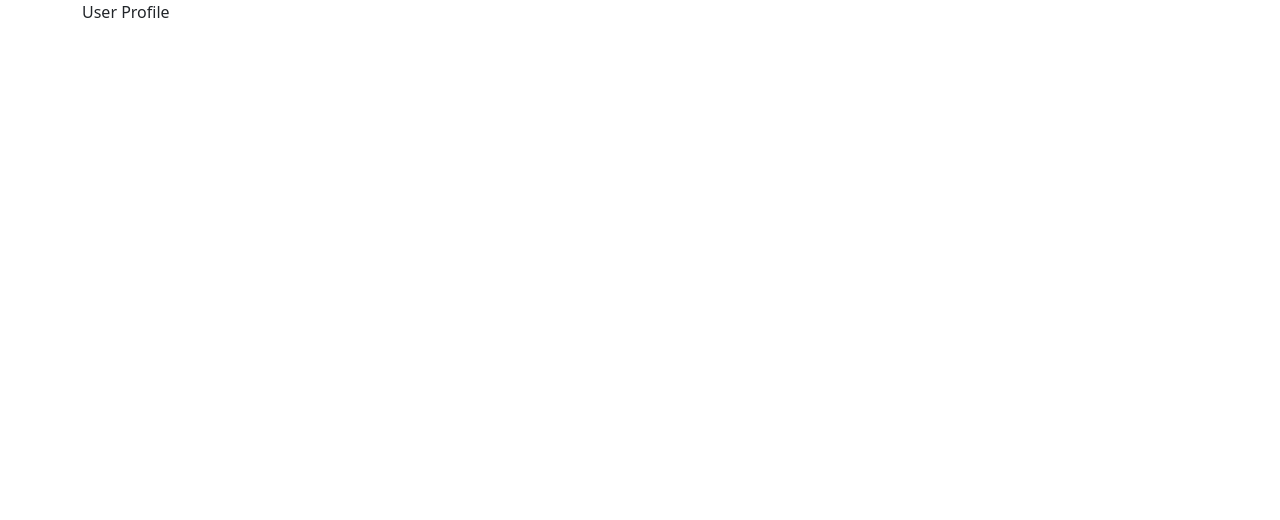
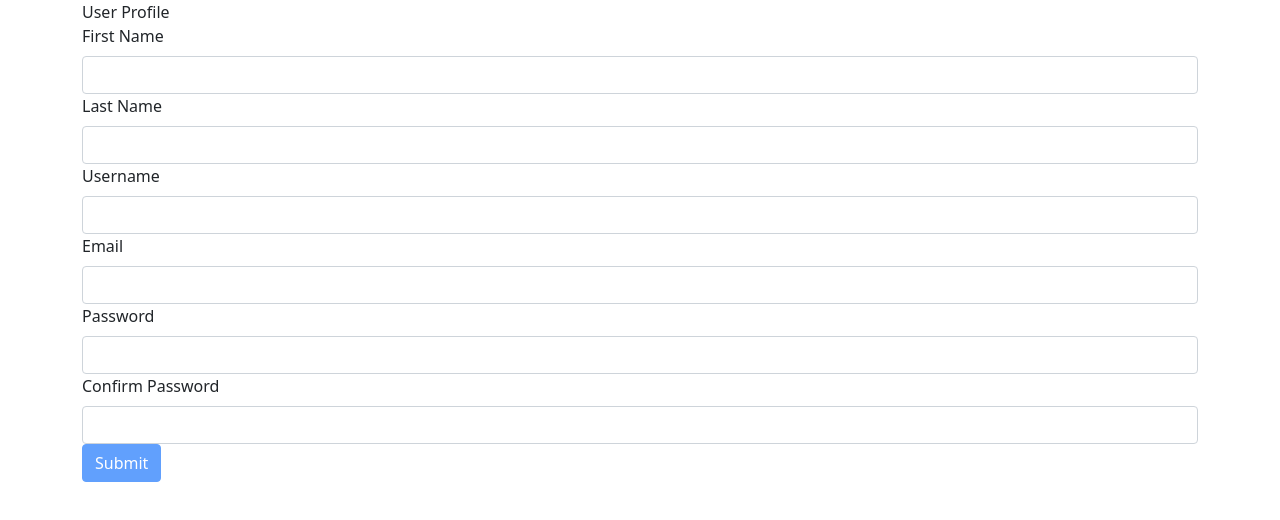
Before and after one commit to ThePiyushAggarwal/user-profile-assignment, a React (Create React App) app in the folder frontend/: page / in a window 1280 px wide. Shown: the top 520 px of the page. Built offline with nearby package versions, Linux system fonts and the light colour scheme.

Commit message:
frontend form. mock register

```diff
--- a/frontend/package.json
+++ b/frontend/package.json
@@ -1,13 +1,17 @@
 {
   "name": "frontend-user-profile",
+  "proxy": "http://localhost:5000",
   "version": "0.1.0",
   "private": true,
   "dependencies": {
+    "@reduxjs/toolkit": "^1.8.1",
     "@testing-library/jest-dom": "^5.16.4",
     "@testing-library/react": "^13.2.0",
     "@testing-library/user-event": "^13.5.0",
+    "axios": "^0.27.2",
     "react": "^18.1.0",
     "react-dom": "^18.1.0",
+    "react-redux": "^8.0.1",
     "react-scripts": "5.0.1",
     "web-vitals": "^2.1.4"
   },
--- a/frontend/src/App.js
+++ b/frontend/src/App.js
@@ -1,7 +1,128 @@
+import { useState } from 'react'
+import { registerUser } from './features/user/userSlice'
+import { useDispatch } from 'react-redux'
+
 function App() {
+  const [formData, setFormData] = useState({
+    first_name: '',
+    last_name: '',
+    username: '',
+    email: '',
+    password: '',
+  })
+  const [buttonVisibility, setButtonVisibility] = useState(true)
+  const [confirmPassword, setConfirmPassword] = useState('')
+
+  const { first_name, last_name, username, email, password } = formData
+
+  const dispatch = useDispatch()
+
+  const onSubmit = (e) => {
+    e.preventDefault()
+
+    dispatch(registerUser(formData))
+  }
+
+  const onChange = (e) => {
+    setFormData({
+      ...formData,
+      [e.target.id]: e.target.value,
+    })
+  }
+
+  const onPasswordChange = (e) => {
+    setConfirmPassword(e.target.value)
+    if (password === e.target.value) {
+      setButtonVisibility(false)
+    } else {
+      setButtonVisibility(true)
+    }
+  }
+
   return (
     <div className="container">
       <header>User Profile</header>
+
+      <form onSubmit={onSubmit}>
+        <div>
+          <label htmlFor="first_name" className="form-label">
+            First Name
+          </label>
+          <input
+            type="text"
+            id="first_name"
+            className="form-control"
+            value={first_name}
+            onChange={onChange}
+          />
+        </div>
+        <div>
+          <label htmlFor="last_name" className="form-label">
+            Last Name
+          </label>
+          <input
+            type="text"
+            id="last_name"
+            className="form-control"
+            value={last_name}
+            onChange={onChange}
+          />
+        </div>
+        <div>
+          <label htmlFor="username" className="form-label">
+            Username
+          </label>
+          <input
+            type="text"
+            id="username"
+            className="form-control"
+            value={username}
+            onChange={onChange}
+          />
+        </div>
+        <div>
+          <label htmlFor="email" className="form-label">
+            Email
+          </label>
+          <input
+            type="email"
+            id="email"
+            className="form-control"
+            value={email}
+            onChange={onChange}
+          />
+        </div>
+        <div>
+          <label htmlFor="password" className="form-label">
+            Password
+          </label>
+          <input
+            type="password"
+            id="password"
+            className="form-control"
+            value={password}
+            onChange={onChange}
+          />
+        </div>
+        <div>
+          <label htmlFor="confirmPassword" className="form-label">
+            Confirm Password
+          </label>
+          <input
+            type="password"
+            id="confirmPassword"
+            className="form-control"
+            value={confirmPassword}
+            onChange={onPasswordChange}
+          />
+        </div>
+
+        <div>
+          <button className="btn btn-primary" disabled={buttonVisibility}>
+            Submit
+          </button>
+        </div>
+      </form>
     </div>
   )
 }
--- /dev/null
+++ b/frontend/src/app/store.js
@@ -0,0 +1,9 @@
+import { configureStore } from '@reduxjs/toolkit'
+
+import userReducer from '../features/user/userSlice'
+
+export const store = configureStore({
+  reducer: {
+    user: userReducer,
+  },
+})
--- /dev/null
+++ b/frontend/src/features/user/userService.js
@@ -0,0 +1,15 @@
+import axios from 'axios'
+
+const API_URL = '/api/users'
+
+const registerUser = async (userData) => {
+  const response = await axios.post(API_URL, userData)
+
+  return response.data
+}
+
+const userService = {
+  registerUser,
+}
+
+export default userService
--- /dev/null
+++ b/frontend/src/features/user/userSlice.js
@@ -0,0 +1,51 @@
+import { createSlice, createAsyncThunk } from '@reduxjs/toolkit'
+import userService from './userService'
+
+const initialState = {
+  user: {},
+  isError: false,
+  isSuccess: false,
+  isLoading: false,
+  message: false,
+}
+
+export const registerUser = createAsyncThunk(
+  'user/register',
+  async (userData, thunkAPI) => {
+    try {
+      return await userService.registerUser(userData)
+    } catch (error) {
+      const message =
+        (error.response &&
+          error.response.data &&
+          error.response.data.message) ||
+        error.message ||
+        error.toString()
+      return thunkAPI.rejectWithValue(message)
+    }
+  }
+)
+
+export const userSlice = createSlice({
+  name: 'user',
+  initialState,
+  reducers: {},
+  extraReducers: {
+    [registerUser.pending]: (state) => {
+      state.isLoading = true
+    },
+    [registerUser.fulfilled]: (state, { payload }) => {
+      state.isLoading = false
+      state.user = payload
+    },
+    [registerUser.rejected]: (state, { payload }) => {
+      state.isLoading = false
+      state.isError = true
+      state.message = payload
+    },
+  },
+})
+
+// export const {} = userSlice.actions
+
+export default userSlice.reducer
--- a/frontend/src/index.js
+++ b/frontend/src/index.js
@@ -1,10 +1,14 @@
 import React from 'react'
 import ReactDOM from 'react-dom/client'
 import App from './App'
+import { store } from './app/store'
+import { Provider } from 'react-redux'
 
 const root = ReactDOM.createRoot(document.getElementById('root'))
 root.render(
   <React.StrictMode>
-    <App />
+    <Provider store={store}>
+      <App />
+    </Provider>
   </React.StrictMode>
 )
```
Also changed, not shown: 1 other file (tests, documents, lock files or other folders).
